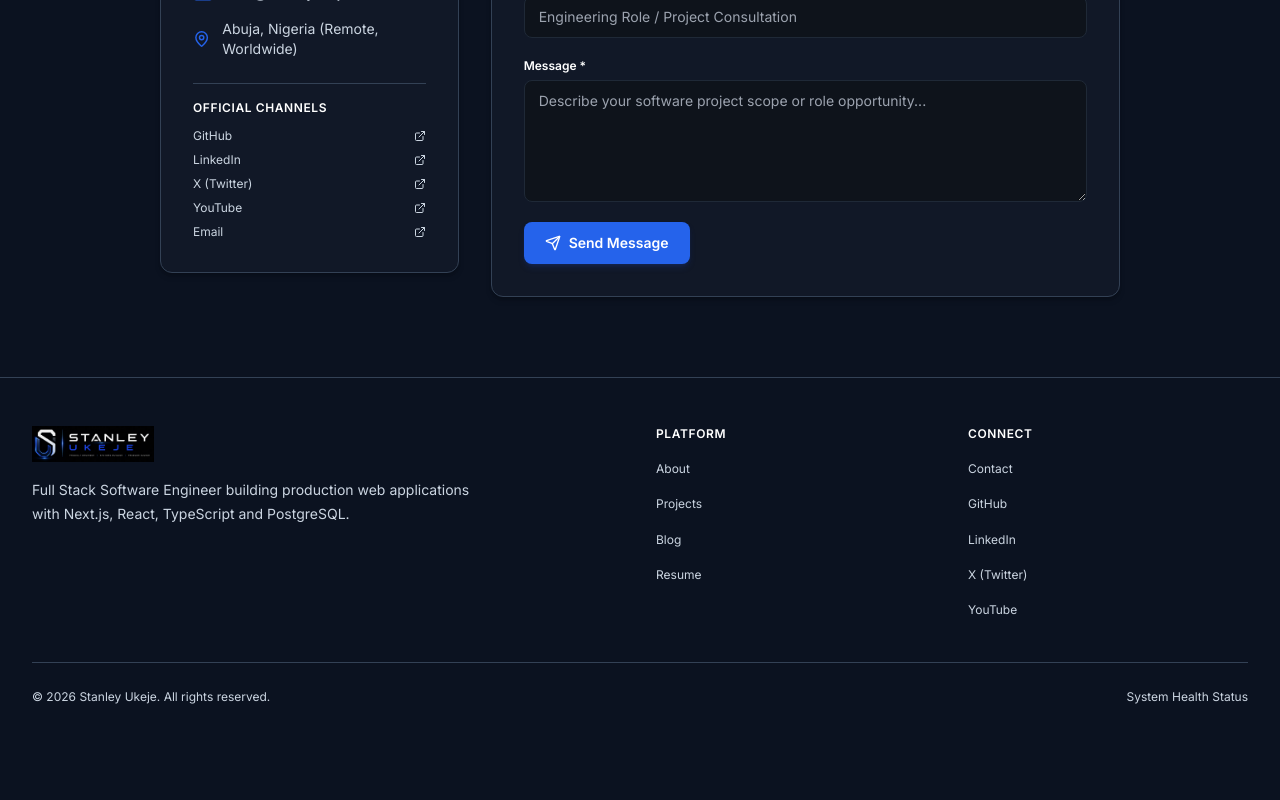
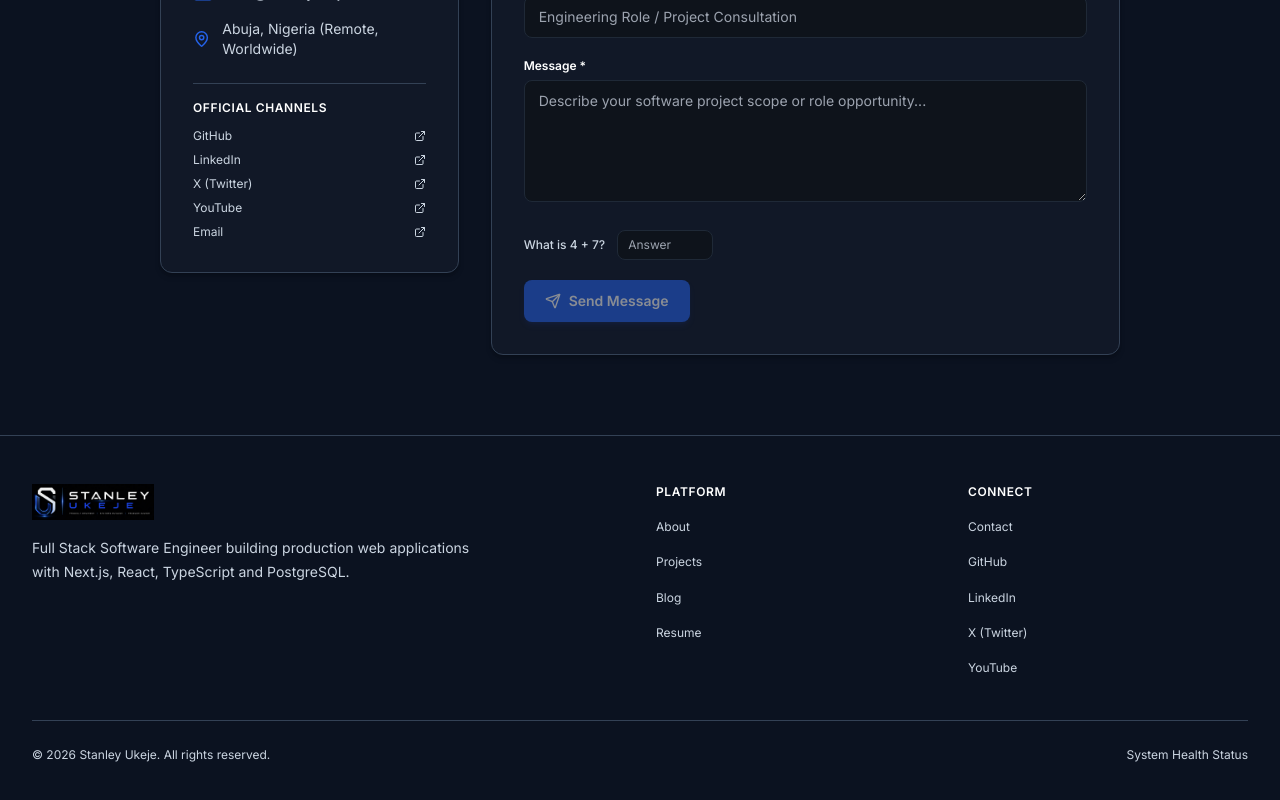
Before and after one commit to stanleyukeje/stanleyukeje.com, a Next.js app: page /contact in a window 1280 px wide. Shown: the part 753-1553 px from the top of the page. Before the commit the page ends 1509 px from the top, so only its background shows below. Built offline with nearby package versions, Linux system fonts and the light colour scheme; no server answers.

Commit message:
feat(contact): implement lightweight math human verification with client and server-side validation

```diff
--- a/app/api/contact/route.ts
+++ b/app/api/contact/route.ts
@@ -5,11 +5,28 @@ import { sendAutoResponseEmail } from '@/lib/resend/send-auto-response';
 export async function POST(request: Request) {
   try {
     const body = await request.json();
-    const { name, email, subject, message } = body;
+    const { name, email, subject, message, num1, num2, mathAnswer } = body;
 
     if (!name || !email || !message) {
       return NextResponse.json(
         { error: 'Missing required contact form fields.' },
+        { status: 400 }
+      );
+    }
+
+    // Server-side Math Human Verification
+    const parsedN1 = parseInt(num1, 10);
+    const parsedN2 = parseInt(num2, 10);
+    const parsedAns = parseInt(mathAnswer, 10);
+
+    if (
+      isNaN(parsedN1) ||
+      isNaN(parsedN2) ||
+      isNaN(parsedAns) ||
+      parsedAns !== parsedN1 + parsedN2
+    ) {
+      return NextResponse.json(
+        { error: 'Human verification failed. Incorrect math answer.' },
         { status: 400 }
       );
     }
@@ -39,7 +56,7 @@ export async function POST(request: Request) {
       });
     } catch (autoErr) {
       console.error('Non-blocking error dispatching auto-response email:', autoErr);
-      // Non-blocking: Do not fail the visitor request if auto-response fails
+      // Non-blocking: Do not fail visitor request if auto-response fails
     }
 
     return NextResponse.json({
--- a/app/contact/page.tsx
+++ b/app/contact/page.tsx
@@ -12,6 +12,10 @@ import { Button } from '@/components/ui/button';
 import { Mail, MapPin, Send, CheckCircle2, ExternalLink } from 'lucide-react';
 import { socialLinks } from '@/config/social';
 
+function getRandomNum() {
+  return Math.floor(Math.random() * 9) + 1;
+}
+
 export default function ContactPage() {
   const [formData, setFormData] = useState({
     name: '',
@@ -20,11 +24,32 @@ export default function ContactPage() {
     message: '',
   });
 
+  const [{ mathNum1, mathNum2 }, setMathQuestion] = useState(() => ({
+    mathNum1: getRandomNum(),
+    mathNum2: getRandomNum(),
+  }));
+
+  const [userAnswer, setUserAnswer] = useState('');
+  const [touchedMath, setTouchedMath] = useState(false);
+
   const [status, setStatus] = useState<'idle' | 'loading' | 'success' | 'error'>('idle');
   const [errorMessage, setErrorMessage] = useState('');
 
+  const generateNewMathQuestion = () => {
+    setMathQuestion({
+      mathNum1: getRandomNum(),
+      mathNum2: getRandomNum(),
+    });
+    setUserAnswer('');
+    setTouchedMath(false);
+  };
+
+  const isMathCorrect = parseInt(userAnswer.trim(), 10) === mathNum1 + mathNum2;
+
   const handleSubmit = async (e: React.FormEvent) => {
     e.preventDefault();
+    if (!isMathCorrect) return;
+
     setStatus('loading');
     setErrorMessage('');
 
@@ -32,13 +57,19 @@ export default function ContactPage() {
       const res = await fetch('/api/contact', {
         method: 'POST',
         headers: { 'Content-Type': 'application/json' },
-        body: JSON.stringify(formData),
+        body: JSON.stringify({
+          ...formData,
+          num1: mathNum1,
+          num2: mathNum2,
+          mathAnswer: userAnswer,
+        }),
       });
 
       const data = await res.json();
       if (res.ok && data.success) {
         setStatus('success');
         setFormData({ name: '', email: '', subject: '', message: '' });
+        generateNewMathQuestion();
       } else {
         setStatus('error');
         setErrorMessage(data.error || 'Failed to submit contact message.');
@@ -47,6 +78,11 @@ export default function ContactPage() {
       setStatus('error');
       setErrorMessage('Network error while dispatching message.');
     }
+  };
+
+  const handleResetForm = () => {
+    setStatus('idle');
+    generateNewMathQuestion();
   };
 
   return (
@@ -111,7 +147,7 @@ export default function ContactPage() {
                 <p className="text-sm text-[#CBD5E1] max-w-md leading-[1.7]">
                   Thanks! Your message has been sent successfully. I’ve also sent a confirmation email to your inbox. I’ll get back to you as soon as possible.
                 </p>
-                <Button variant="outline" onClick={() => setStatus('idle')} className="mt-4">
+                <Button variant="outline" onClick={handleResetForm} className="mt-4">
                   Send Another Message
                 </Button>
               </div>
@@ -172,11 +208,37 @@ export default function ContactPage() {
                   />
                 </div>
 
+                {/* Single inline math verification row */}
+                <div className="flex items-center gap-3 pt-2">
+                  <span className="text-xs font-medium text-[#CBD5E1] whitespace-nowrap">
+                    What is {mathNum1} + {mathNum2}?
+                  </span>
+                  <Input
+                    type="text"
+                    inputMode="numeric"
+                    autoComplete="off"
+                    aria-label="Math verification answer"
+                    placeholder="Answer"
+                    value={userAnswer}
+                    onChange={(e) => setUserAnswer(e.target.value)}
+                    onBlur={() => setTouchedMath(true)}
+                    className={`w-24 text-xs py-1.5 px-2.5 ${
+                      touchedMath && !isMathCorrect && userAnswer.length > 0
+                        ? 'border-[#EF4444] focus:ring-[#EF4444]'
+                        : ''
+                    }`}
+                  />
+                </div>
+
                 {status === 'error' && (
                   <p className="text-xs text-[#EF4444] font-medium">{errorMessage}</p>
                 )}
 
-                <Button type="submit" disabled={status === 'loading'} className="w-fit flex items-center gap-2">
+                <Button
+                  type="submit"
+                  disabled={status === 'loading' || !isMathCorrect}
+                  className="w-fit flex items-center gap-2 disabled:opacity-50 disabled:cursor-not-allowed"
+                >
                   <Send className="h-4 w-4" />
                   <span>{status === 'loading' ? 'Dispatching...' : 'Send Message'}</span>
                 </Button>
```
